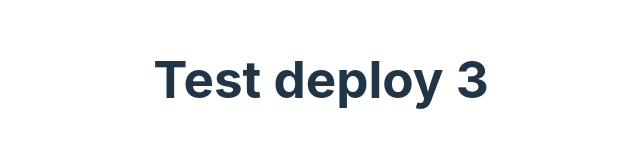
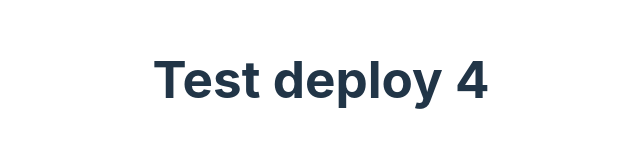
Before and after one commit to Juyeong-Byeon/ci-deploy, a React (Vite) app: page / in a window 1280 px wide. Shown: the part 246-406 px from the top of the page, without its empty margins (319-959 px from the left). Built offline with nearby package versions, Linux system fonts and the light colour scheme.

Commit message:
feat: deploy 3

```diff
--- a/src/App.tsx
+++ b/src/App.tsx
@@ -6,7 +6,7 @@ function App() {
   return (
     <>
       <div>
-        <h1>Test deploy 3</h1>
+        <h1>Test deploy 4</h1>
         <a href="https://react.dev" target="_blank">
           <img src={reactLogo} className="logo react" alt="React logo" />
         </a>
```
Also changed, not shown: .releaserc.yml.
